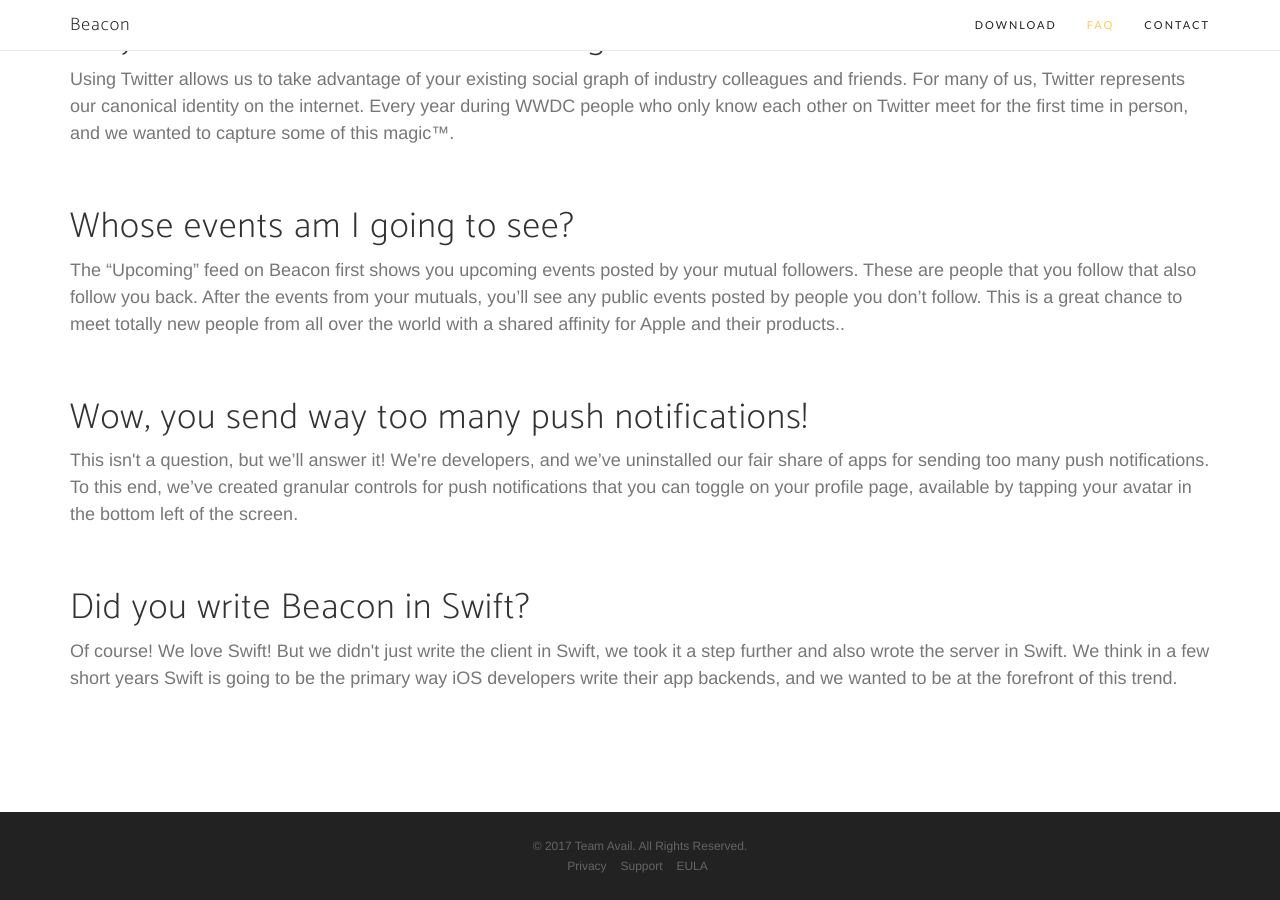
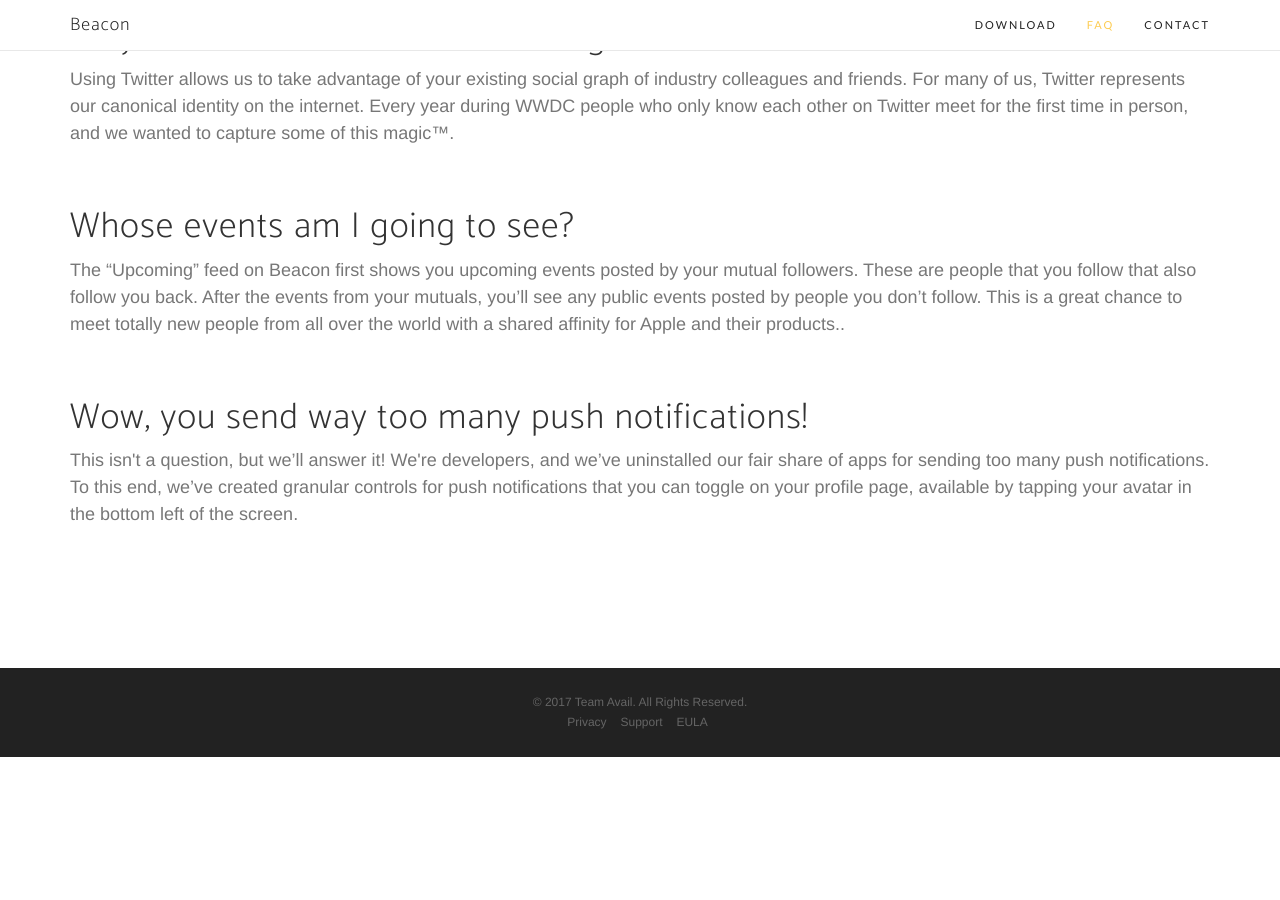
Before and after one commit to ashleynh/beacon-site, a Jekyll site: the page built from index.html, in a window 1280 px wide and 900 px high, scrolled down 1477 px. Built offline with Jekyll 4.4.1, drawn with Linux system fonts in a browser that asks for light colours; nearby versions of some CDN libraries; some web fonts are replaced; after the commit the page ends 2234 px from its top, so only the background shows below that.

Commit message:
Removed mention of Swift on marketing page.

```diff
--- a/index.html
+++ b/index.html
@@ -66,8 +66,6 @@
                         <p class="text-muted">The “Upcoming” feed on Beacon first shows you upcoming events posted by your mutual followers. These are people that you follow that also follow you back. After the events from your mutuals, you’ll see any public events posted by people you don’t follow. This is a great chance to meet totally new people from all over the world with a shared affinity for Apple and their products..</p><br>
                         <h1>Wow, you send way too many push notifications!</h1>
                         <p class="text-muted">This isn't a question, but we’ll answer it! We're developers, and we’ve uninstalled our fair share of apps for sending too many push notifications. To this end, we’ve created granular controls for push notifications that you can toggle on your profile page, available by tapping your avatar in the bottom left of the screen.</p><br>
-                        <h1>Did you write Beacon in Swift?</h1>
-                        <p class="text-muted">Of course! We love Swift! But we didn't just write the client in Swift, we took it a step further and also wrote the server in Swift. We think in a few short years Swift is going to be the primary way iOS developers write their app backends, and we wanted to be at the forefront of this trend.</p>
                 </div>
                 <!-- <div class="col-md-4">
                     <div class="container-fluid">
```
